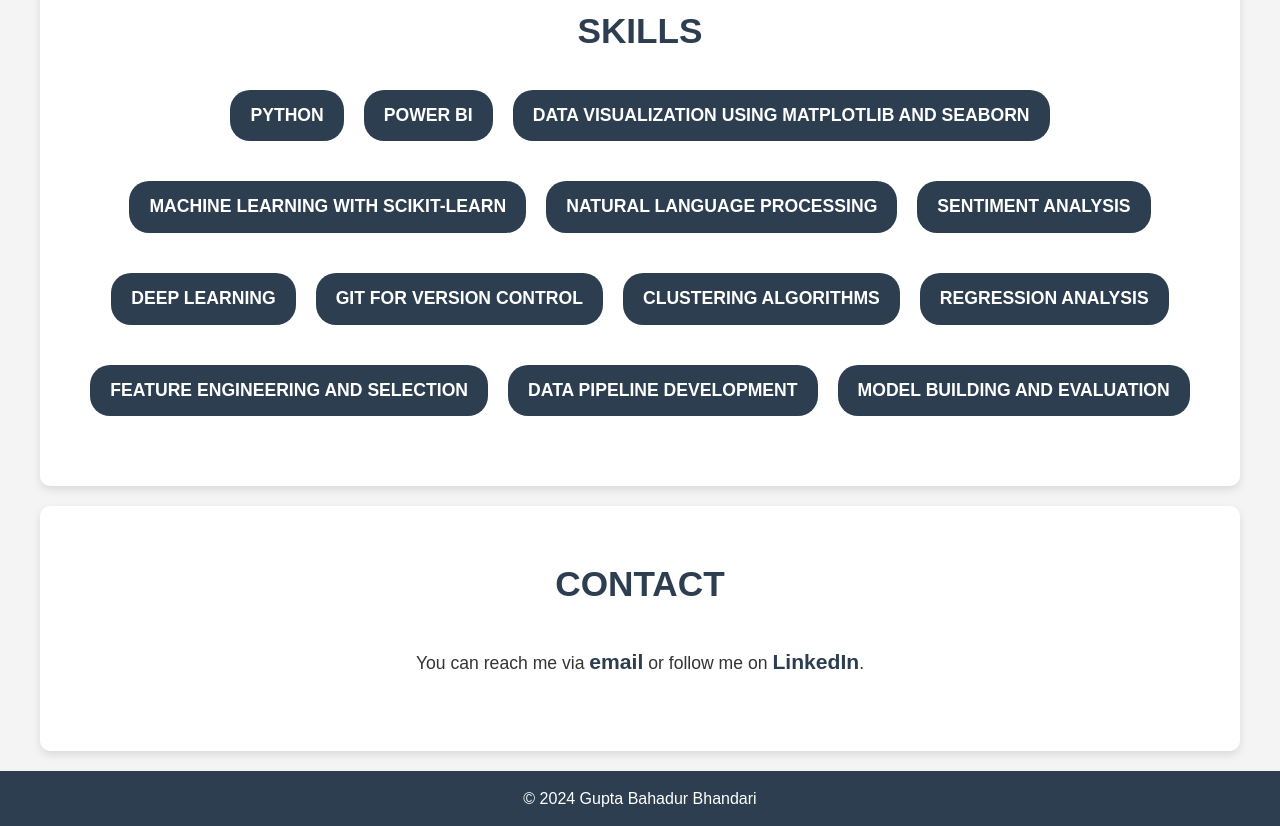
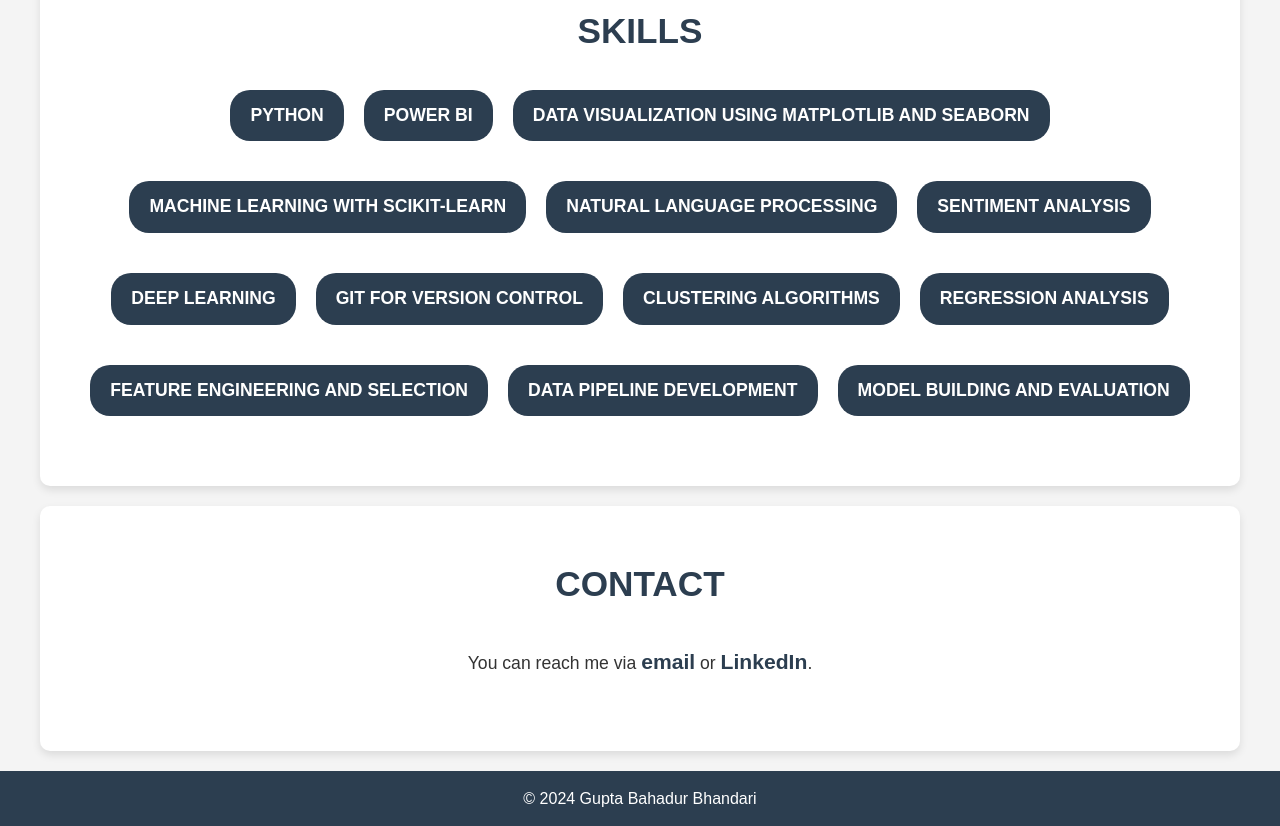
Before and after one commit to gupta-bhandari/gupta-bhandari.github.io, a plain HTML site: page index.html in a window 1280 px wide. Shown: the part 3478-4304 px from the top of the page. Drawn offline with Linux system fonts and the light colour scheme.

Commit message:
Portfolio profile updated

```diff
--- a/index.html
+++ b/index.html
@@ -126,7 +126,7 @@
 
     <section id="contact">
         <h2>Contact</h2>
-        <p>You can reach me via <a href="mailto:bikashbhandari928@gmail.com">email</a> or follow me on <a href="https://www.linkedin.com/in/gupta-bahadur-bhandari-13922a14a/">LinkedIn</a>.</p>
+        <p>You can reach me via <a href="mailto:bikashbhandari928@gmail.com">email</a> or <a href="https://www.linkedin.com/in/gupta-bahadur-bhandari-13922a14a/">LinkedIn</a>.</p>
     </section>
 
     <footer>
```
